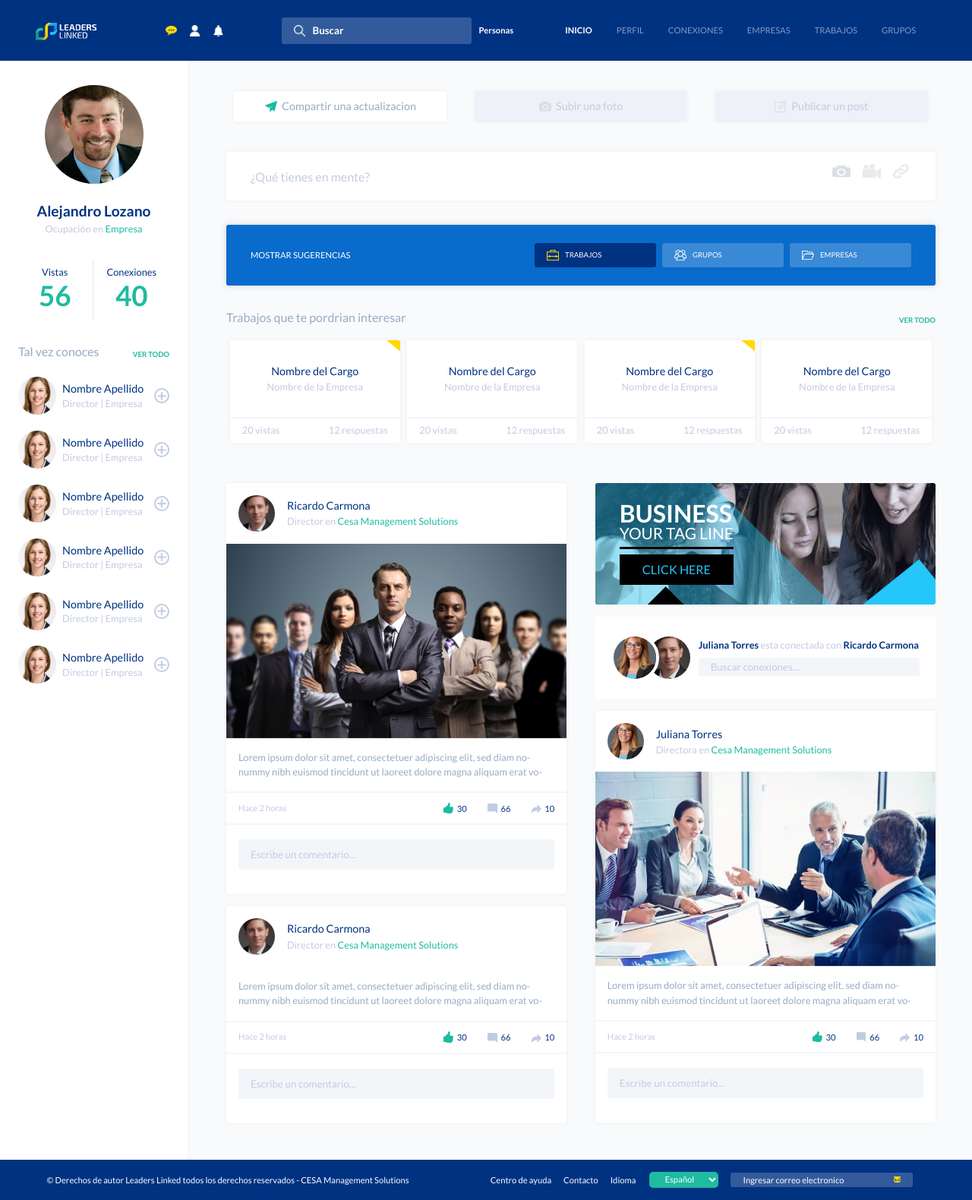
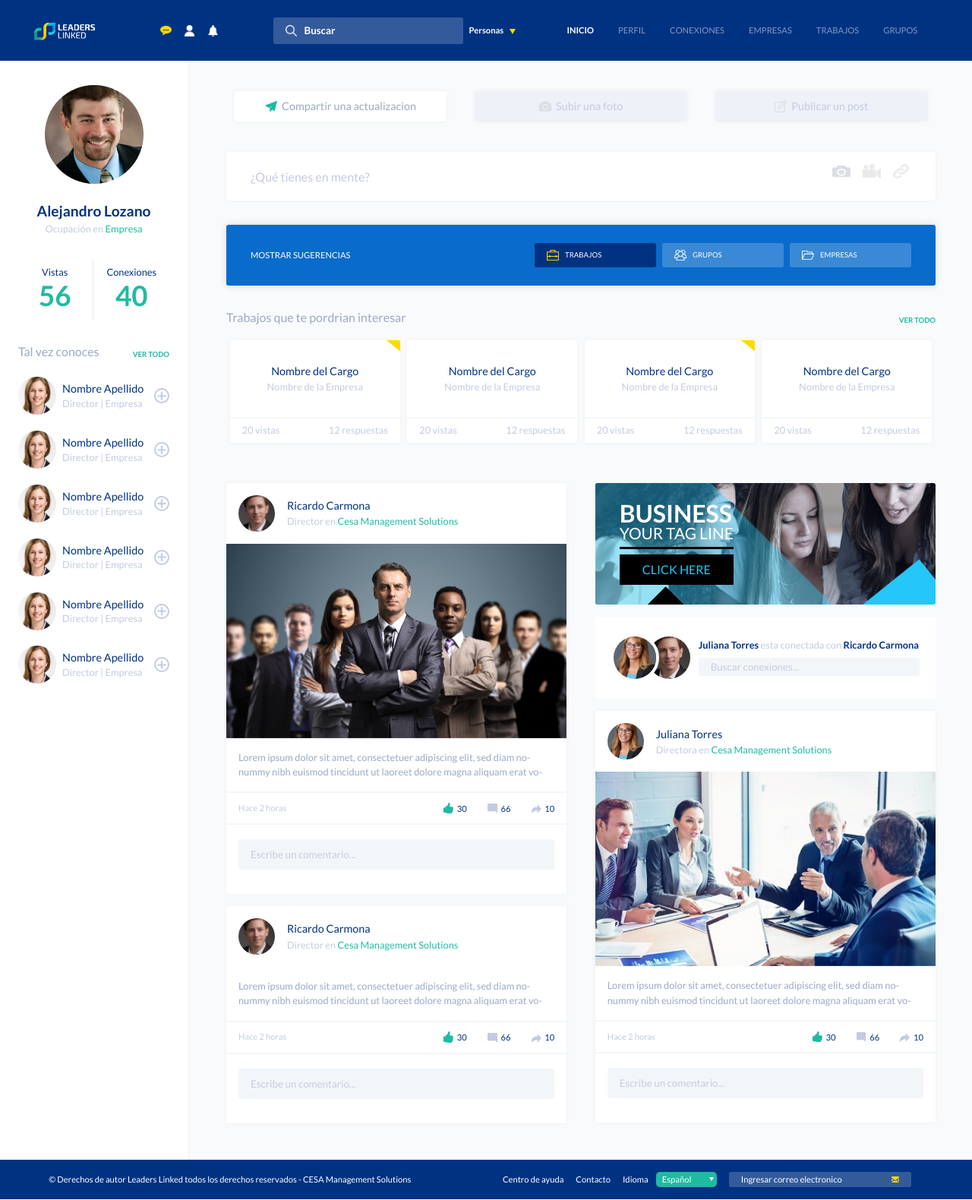
Before and after one commit to domingoacd/leaders-test, a PHP site: page / in a window 1280 px wide. Shown: the whole page at 76% size. Run offline with PHP 8.4, Linux system fonts and the light colour scheme.

Commit message:
Added select arrows

```diff
--- a/index.html
+++ b/index.html
@@ -37,11 +37,13 @@
             </button>
             <input type="text" class="search-input" placeholder="Buscar" />
           </span>
+          <div class="search-select-container">
             <select name="" id="" class="search-select">
               <option value="">Personas</option>
               <option value="">Empleos</option>
               <option value="">Empresa</option>
             </select>
+          </div>
         </form>
         <ul class="nav-menu__links">
           <li class="current">
@@ -781,10 +783,12 @@
           </li>
           <li>
             Idioma
+            <div class="footer-languaje-select-container">
               <select name="" id="" class="footer-languaje-select">
                 <option value="">Español</option>
                 <option value="">Inglés</option>
               </select>
+            </div>
           </li>
           <li>
             <form action="" class="footer-email-subscribe">
--- a/styles/footer.css
+++ b/styles/footer.css
@@ -18,6 +18,7 @@
 
 .footer .copyright {
   margin-bottom: 0.5rem;
+  margin-right: 0.5rem;
 }
 
 .footer .footer__links {
@@ -36,17 +37,42 @@
   color: inherit;
   text-decoration: none;
 }
+.footer .footer__links .footer-languaje-select-container {
+  width: 5rem;
+  display: inline-block;
+  font-size: inherit;
+  margin-left: 0.5rem;
+  position: relative;
+}
+
+.footer .footer__links .footer-languaje-select-container::after {
+    content: '';
+    position: absolute;
+    right: 4px;
+    pointer-events: none;
+    width: 0;
+    height: 0;
+    margin-top: 7px;
+    border-style: solid;
+    border-width: 5px 3px 0 3px;
+    border-color: #fff transparent transparent transparent;
+}
 
 .footer .footer__links .footer-languaje-select {
+  width: 100%;
   font-size: inherit;
-  padding: 0.2rem 1rem;
-  margin-left: 1rem;
+  padding: 0.2rem 0.5rem;
   cursor: pointer;
+    -moz-appearance: none;
+  -webkit-appearance: none;
+  appearance: none;
   border-radius: 5px;
   border: none;
   color: inherit;
   background-color: var(--fourth-color);
 }
+
+
 
 .footer .footer__links .footer-email-subscribe {
   width: 15rem;
@@ -86,7 +112,7 @@
   height: 100%;
 }
 
-@media screen and (max-width: 650px) {
+@media screen and (max-width: 670px) {
   .footer {
     padding: 1rem;
   }
--- a/styles/navbar.css
+++ b/styles/navbar.css
@@ -92,9 +92,31 @@
   width: 100%;
   height: 100%;
 }
+.nav-menu__search .search-select-container {
+      position: relative;
+    height: 100%;
+    display: flex;
+    align-items: center;
+    padding: 0 0.5rem;
+    padding-right: 0;
+    width: 4.6rem;
+}
+
+.nav-menu__search .search-select-container::after {
+    content: '';
+    position: absolute;
+    right: 4px;
+    pointer-events: none;
+    width: 0;
+    height: 0;
+    margin-top: 3px;
+    border-style: solid;
+    border-width: 7px 4px 0 4px;
+    border-color: var(--fifth-color) transparent transparent transparent;
+}
 
 .nav-menu__search .search-select {
-  margin-left: 10px;
+  width: 100%;
   font-size: 0.7rem;
   cursor: pointer;
   color: #fff;
@@ -240,7 +262,7 @@
     display: none;
   }
 
-  .nav-menu__search .search-select {
+  .nav-menu__search .search-select-container {
     display: none;
   }
 
```
Lines whose indentation alone changed are shown as unchanged.
